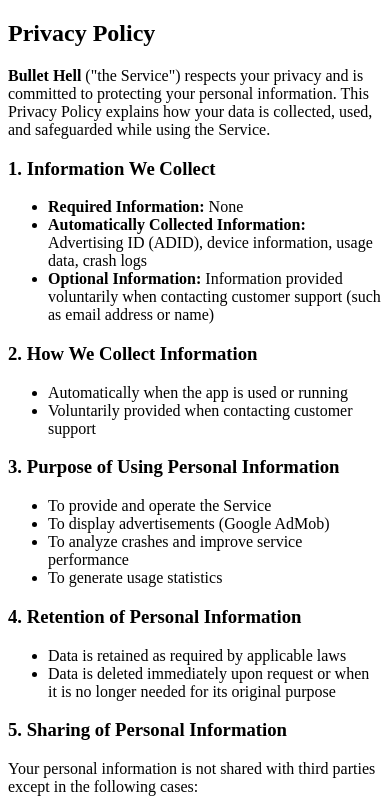
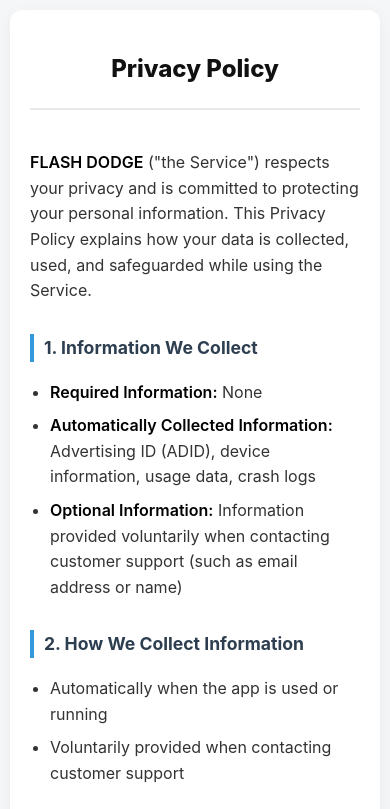
Before and after one commit to rgstudio-dev/flashdodge, a plain HTML site: page privacy.html in a window 390 px wide. Shown: the top 809 px of the page. Drawn offline with Linux system fonts and the light colour scheme.

Commit message:
Update privacy.html

```diff
--- a/privacy.html
+++ b/privacy.html
@@ -2,12 +2,105 @@
 <html lang="en">
 <head>
 <meta charset="UTF-8">
-<title>Privacy Policy - Bullet Hell</title>
+<meta name="viewport" content="width=device-width, initial-scale=1.0">
+<title>Privacy Policy - FLASH DODGE</title>
+<style>
+    /* 기본 초기화 및 폰트 설정 */
+    body {
+        font-family: -apple-system, BlinkMacSystemFont, "Segoe UI", Roboto, Helvetica, Arial, sans-serif;
+        background-color: #f4f6f8;
+        color: #333;
+        line-height: 1.6;
+        margin: 0;
+        padding: 20px;
+    }
+
+    /* 컨텐츠 박스 스타일 */
+    .container {
+        max-width: 800px;
+        margin: 0 auto;
+        background-color: #ffffff;
+        padding: 40px;
+        border-radius: 12px;
+        box-shadow: 0 4px 15px rgba(0, 0, 0, 0.05);
+    }
+
+    /* 제목 스타일 */
+    h2 {
+        text-align: center;
+        color: #111;
+        margin-bottom: 40px;
+        font-weight: 800;
+        border-bottom: 2px solid #eaeaea;
+        padding-bottom: 20px;
+    }
+
+    h3 {
+        color: #2c3e50;
+        margin-top: 30px;
+        font-size: 1.2rem;
+        border-left: 4px solid #3498db; /* 포인트 컬러 */
+        padding-left: 10px;
+    }
+
+    /* 리스트 스타일 */
+    ul {
+        padding-left: 20px;
+        margin-bottom: 20px;
+    }
+
+    li {
+        margin-bottom: 8px;
+    }
+
+    /* 강조 텍스트 */
+    strong {
+        color: #000;
+        font-weight: 600;
+    }
+
+    /* 링크 스타일 */
+    a {
+        color: #3498db;
+        text-decoration: none;
+        font-weight: bold;
+    }
+    a:hover {
+        text-decoration: underline;
+    }
+
+    /* 하단 정보 스타일 */
+    .footer {
+        margin-top: 50px;
+        padding-top: 20px;
+        border-top: 1px solid #eaeaea;
+        font-size: 0.9rem;
+        color: #666;
+        text-align: center;
+    }
+
+    /* 모바일 화면 대응 */
+    @media (max-width: 600px) {
+        body {
+            padding: 10px;
+        }
+        .container {
+            padding: 20px;
+        }
+        h2 {
+            font-size: 1.5rem;
+        }
+        h3 {
+            font-size: 1.1rem;
+        }
+    }
+</style>
 </head>
 <body>
 
+<div class="container">
     <h2>Privacy Policy</h2>
-<p><strong>Bullet Hell</strong> ("the Service") respects your privacy and is committed to protecting your personal information. This Privacy Policy explains how your data is collected, used, and safeguarded while using the Service.</p>
+    <p><strong>FLASH DODGE</strong> ("the Service") respects your privacy and is committed to protecting your personal information. This Privacy Policy explains how your data is collected, used, and safeguarded while using the Service.</p>
 
     <h3>1. Information We Collect</h3>
     <ul>
@@ -54,7 +147,7 @@
 
     <h3>7. User Rights</h3>
     <p>You may request to access, correct, delete, or restrict the processing of your personal information at any time. Please contact us using the email below.</p>
-<p><strong>Contact Email: clarkgold81@gmail.com</strong></p>
+    <p><strong>Contact Email: <a href="mailto:clarkgold81@gmail.com">clarkgold81@gmail.com</a></strong></p>
 
     <h3>8. Data Protection Measures</h3>
     <ul>
@@ -67,9 +160,11 @@
     <h3>9. Changes to This Privacy Policy</h3>
     <p>The Privacy Policy may be updated due to changes in laws or service features. Any changes will be announced within the app or through release notes.</p>
 
+    <div class="footer">
         <p><strong>Last Updated: January 1, 2025</strong></p>
-
         <p>Developer: Gukrak Games</p>
+    </div>
+</div>
 
 </body>
 </html>
```
Lines whose indentation alone changed are shown as unchanged.
